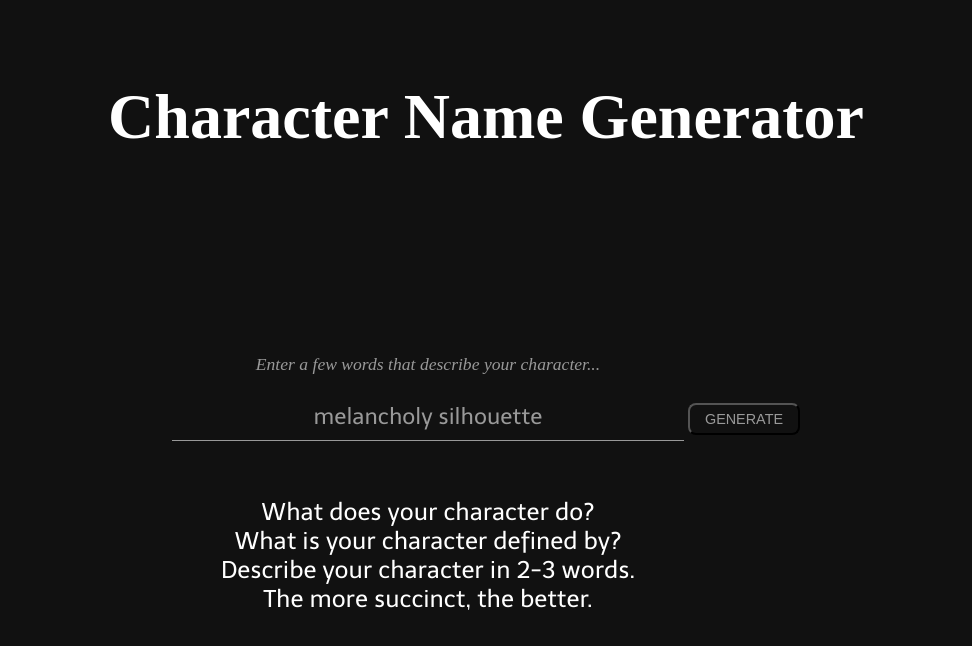
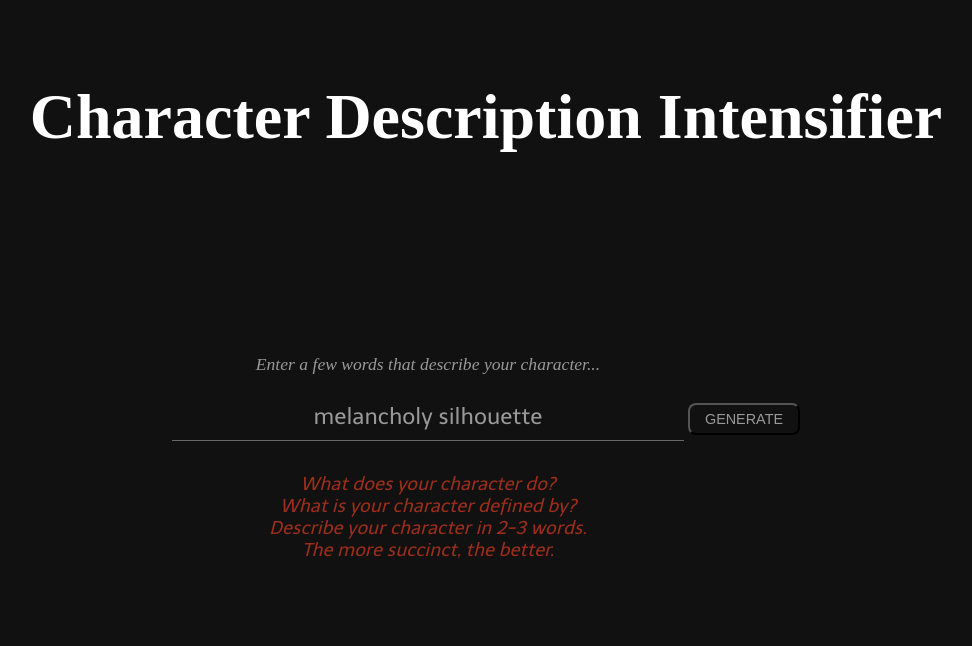
Before and after one commit to graceannwang/Tweak-My-Title, a plain HTML site: page index.html in a window 1280 px wide. Shown: the whole page, without its empty margins (154-1126 px from the left). Drawn offline with Linux system fonts and the light colour scheme.

Commit message:
re-styled instructions

```diff
--- a/index.html
+++ b/index.html
@@ -1,18 +1,18 @@
 <!DOCTYPE html>
 <html>
 	<head>
-		<title>Character Name Generator</title>
+		<title>Character Description Intensifer</title>
 		<script src="script.js"></script>
 		<link rel="stylesheet" href="style.css">
 	</head>
 	<body>
 		<div id="container">
 			<div id="innerContainer">
-				<h1 id="title" class="allText">Character Name Generator</h1>
+				<h1 id="title" class="whiteText">Character Description Intensifier</h1>
 
 				<div id="inputAndResult">
 					<div id="inputContainer">
-						<p id="instructions" class="allText">
+						<p id="instructions" class="whiteText">
 							Enter a few words that describe your character...
 						</p>
 						<div id="inputAndSubmission">
@@ -29,12 +29,14 @@
 						</div>
 					</div>
 
-					<p id="charName" class="allText">
+					<p id="moreInstructions" class="whiteText">
 						What does your character do? <br>
 						What is your character defined by? <br>
 						Describe your character in 2-3 words. <br>
 						The more succinct, the better.
 					</p>
+					<p id="charName" class="whiteText"></p>
+
 				</div>
 			</div>
 		</div>
--- a/script.js
+++ b/script.js
@@ -45,6 +45,8 @@ function printArr(arr) {
 	for(var i = 0; i < arrLength; i++) {
 		newSent += arr[i] + " ";
 	}
+	document.getElementById("moreInstructions").innerHTML = "";
+	document.getElementById("moreInstructions").style.paddingTop = 0;
 	document.getElementById("charName").innerHTML = newSent;
 }
 
--- a/style.css
+++ b/style.css
@@ -17,7 +17,7 @@ html, body {
 	text-align:center;
 }
 
-.allText {
+.whiteText {
 	color: white;
 }
 
@@ -45,7 +45,7 @@ html, body {
 	width: 40vw;
 	background: transparent;
 	border-style: none none solid none;
-	border-bottom: 1px solid #999;
+	border-bottom: 1px solid #66696C;
 	transition: border-bottom 1s;
 	padding: 20px 0px 10px;
 	font-size: 2.8vh;
@@ -76,8 +76,16 @@ html, body {
 	outline:none;
 }
 
+#moreInstructions {
+	font-size: 2.3vh;
+	font-family: "Telex", sans-seriff;
+	font-style: italic;
+	color: #9D2E1C;
+	padding-top: 4vh;
+}
+
 #charName {
-	font-size: 3vh;
+	font-size: 3.0vh;
 	font-family: "Telex", sans-seriff;
 	font-weight: lighter;
 	padding-top: 7vh;
```
